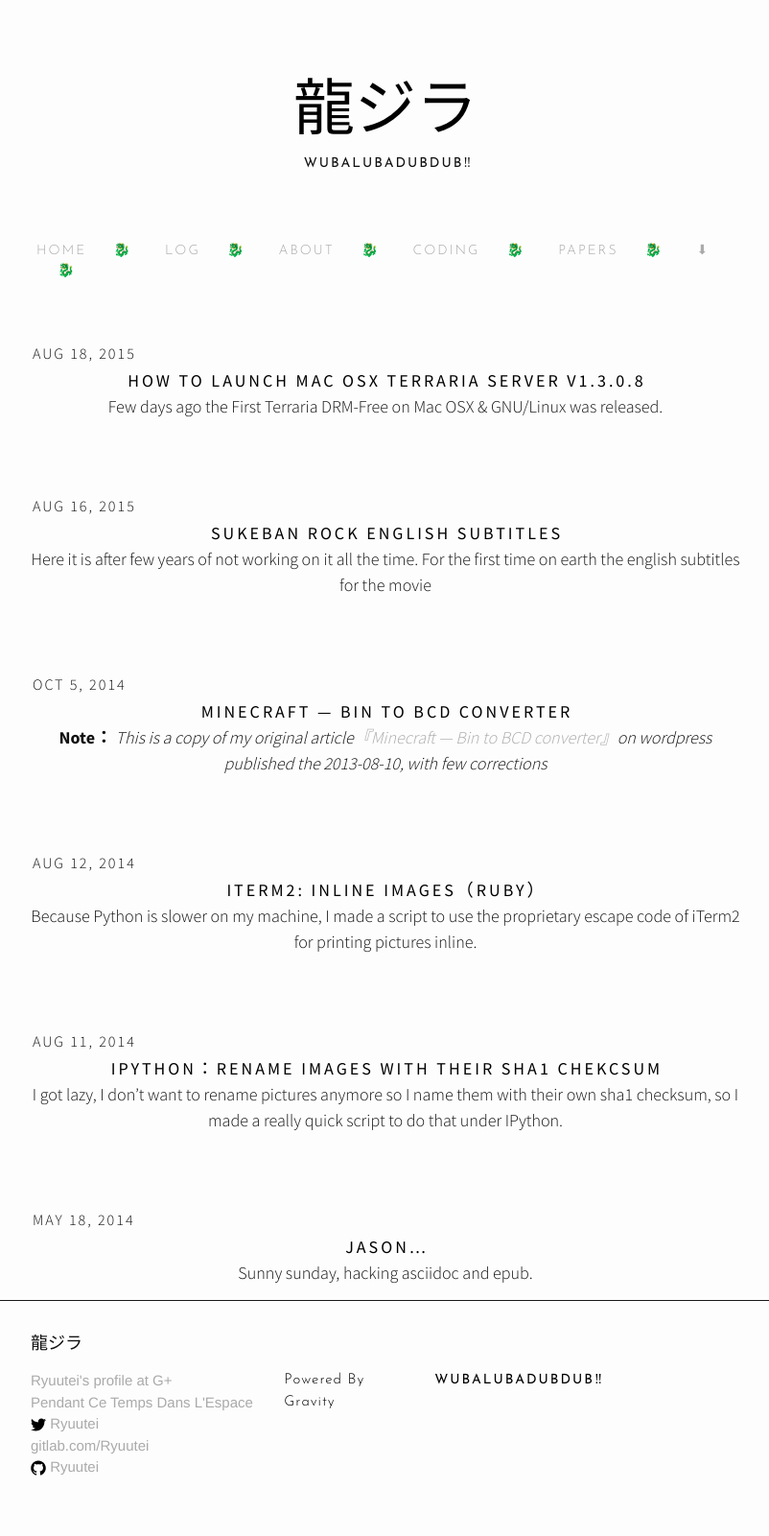
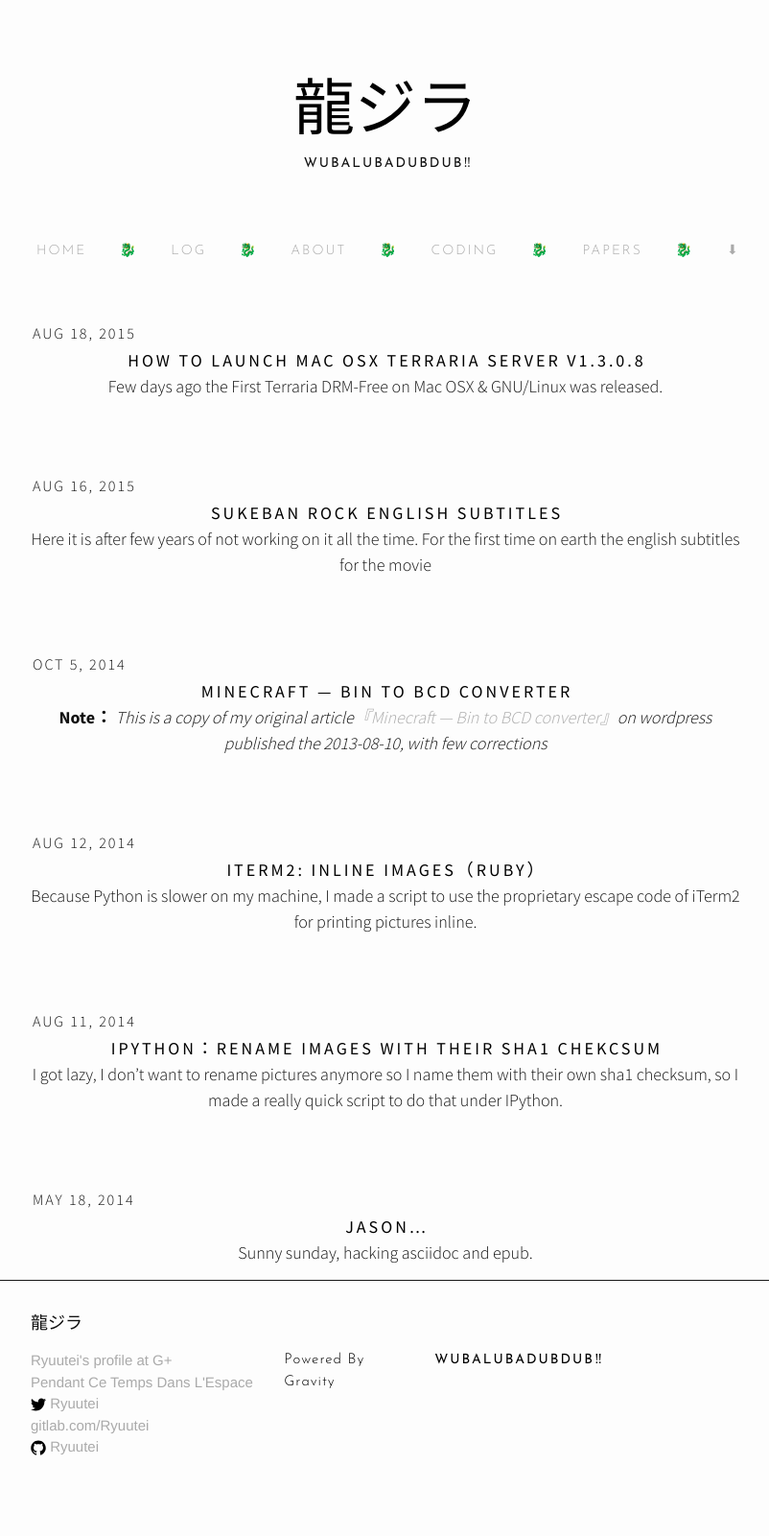
Before and after one commit to Ryuutei/Ryuutei.github.io, a Jekyll site: the page built from index.html, in a window 1280 px wide. Shown: the whole page at 96% size, without its empty margins (238-1040 px from the left). Built offline with Jekyll 4.4.1, drawn with Linux system fonts in a browser that asks for light colours; nearby versions of some CDN libraries; after the commit the page ends 1580 px from its top, so only the background shows below that.

Commit message:
deplacement du separateur de section

```diff
--- a/_includes/header.html
+++ b/_includes/header.html
@@ -7,11 +7,12 @@
 </div>
 <div class="wrapper">
   <div class="trigger site-navigation">
-    <a class="page-link" href="/index.html">HOME</a><span class="exclamationMark">🐉</span>
+    <a class="page-link" href="/index.html">HOME</a>
 
     {% for sitePage in site.pages %}
     {% if sitePage.title %}
-    <a class="page-link" href="{{sitePage.url | prepend: site.baseurl }}">{{sitePage.title}}</a><span class="exclamationMark">🐉</span>
+    <span class="exclamationMark">🐉</span>
+    <a class="page-link" href="{{sitePage.url | prepend: site.baseurl }}">{{sitePage.title}}</a>
     {% endif %}
     {% endfor %}
   </div>
```
